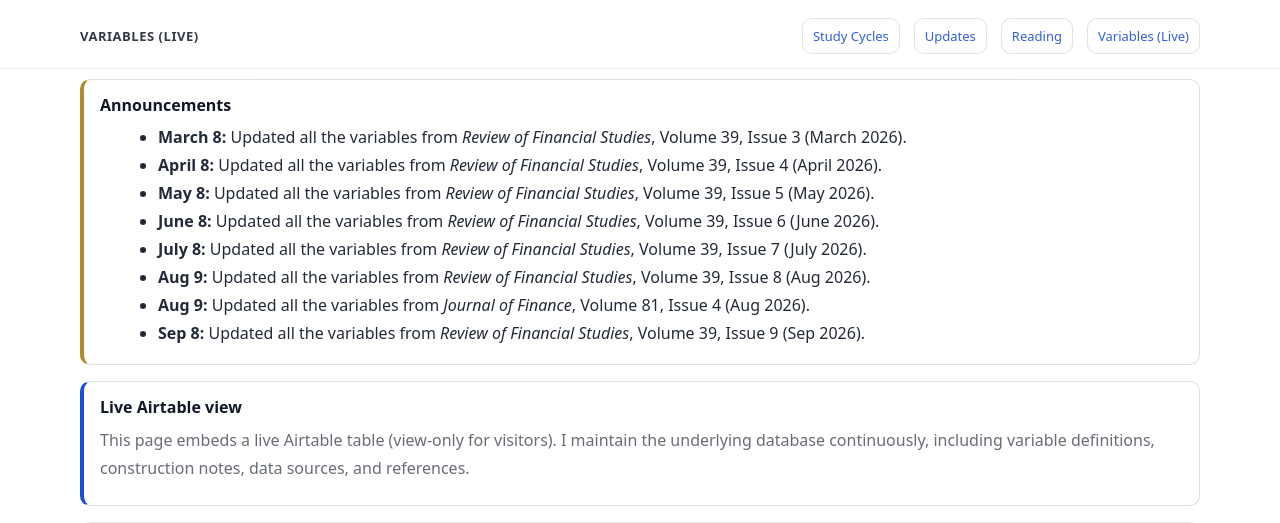
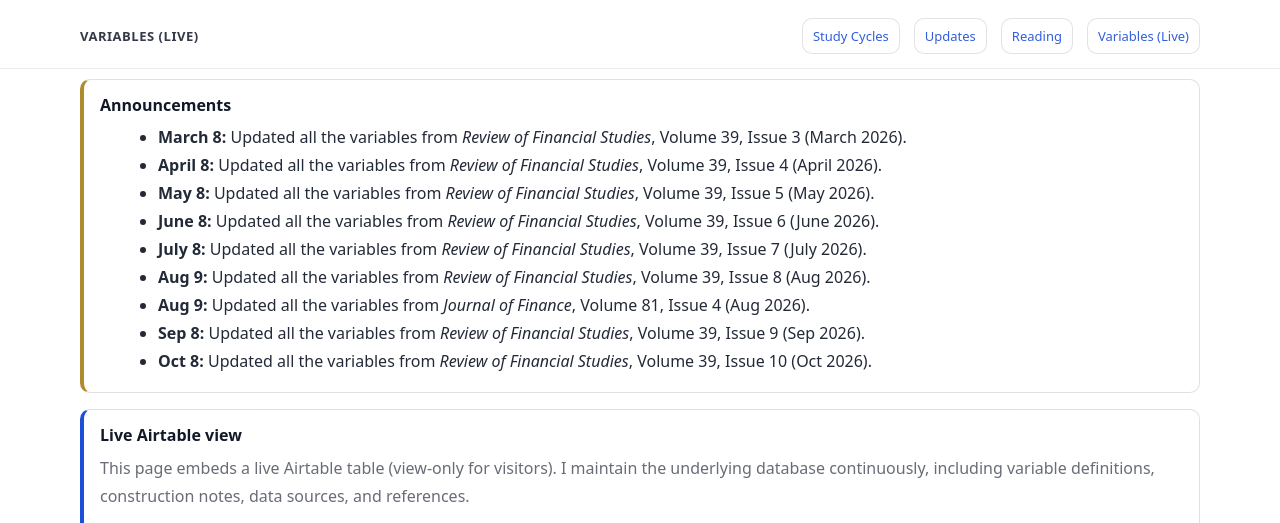
Before and after one commit to yaxinzn/study-archive, a Jekyll site: the page built from variables-live/index.md, in a window 1280 px wide, cut to the strip 0-523 px from the top of the page. Built offline with Jekyll 4.4.1, drawn with Linux system fonts in a browser that asks for light colours.

Commit message:
Update index.md

```diff
--- a/variables-live/index.md
+++ b/variables-live/index.md
@@ -78,7 +78,10 @@
       <strong>Sep 8:</strong> Updated all the variables from <em>Review of Financial Studies</em>,
       Volume 39, Issue 9 (Sep 2026).
     </li>
-
+     <li>
+      <strong>Oct 8:</strong> Updated all the variables from <em>Review of Financial Studies</em>,
+      Volume 39, Issue 10 (Oct 2026).
+    </li>
   </ul>
 </div>
 
```
